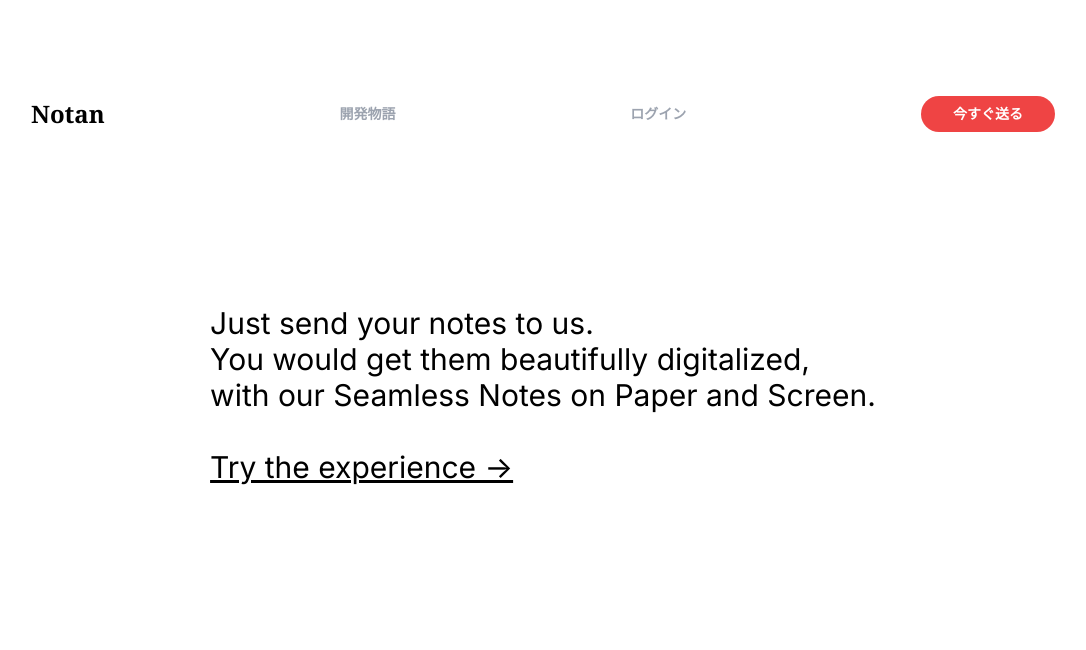
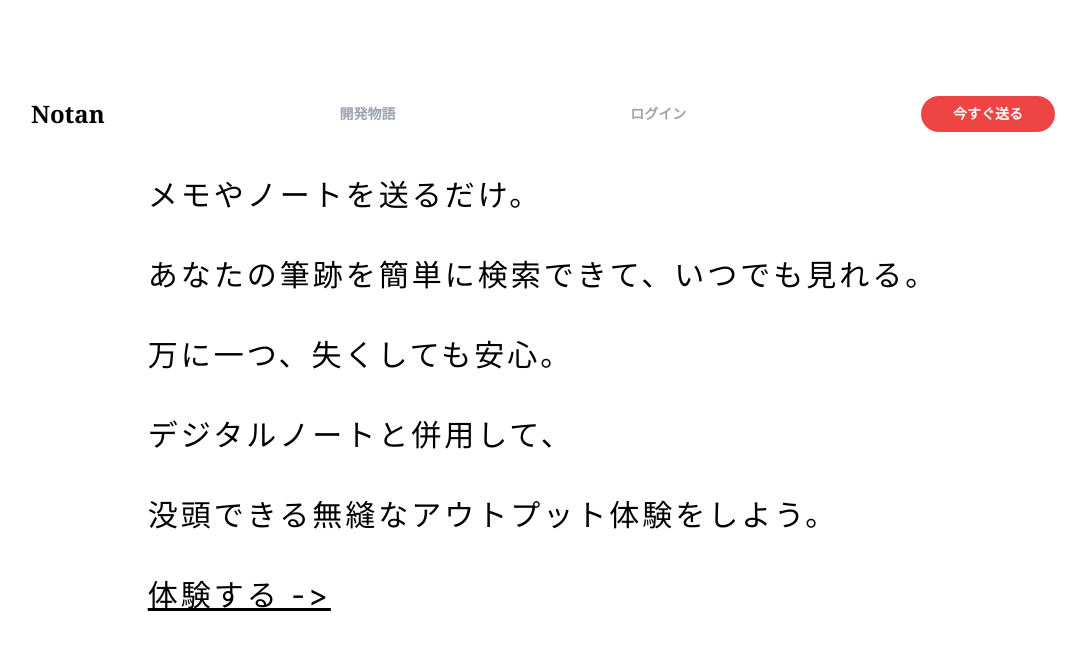
Before and after one commit to Takuzen/notan, a Next.js app: page / in a window 1280 px wide. Shown: the top 650 px of the page, without its empty margins (97-1183 px from the left). Built offline with nearby package versions, Linux system fonts and the light colour scheme; no server answers.

Commit message:
chore: edit .gitignore

```diff
--- a/src/app/page.tsx
+++ b/src/app/page.tsx
@@ -63,11 +63,13 @@ export default function Home() {
 
       </div>
       <div className="relative flex place-items-center text-3xl">
-        <p>
-          Just send your notes to us. <br></br>
-          You would get them beautifully digitalized, <br></br>
-          with our Seamless Notes on Paper and Screen. <br></br> <br></br>
-          <Link href="/mypage"><u>Try the experience -&gt;</u></Link>
+        <p className='leading-10 tracking-widest'>
+          メモやノートを送るだけ。 <br></br> <br></br>
+          あなたの筆跡を簡単に検索できて、いつでも見れる。 <br></br> <br></br>
+          万に一つ、失くしても安心。 <br></br> <br></br>
+          デジタルノートと併用して、 <br></br> <br></br>
+          没頭できる無縫なアウトプット体験をしよう。<br></br> <br></br>
+          <Link href="/mypage"><u>体験する -&gt;</u></Link>
         </p>
       </div>
 
```
Also changed, not shown: 1 other file (tests, documents, lock files or other folders).
